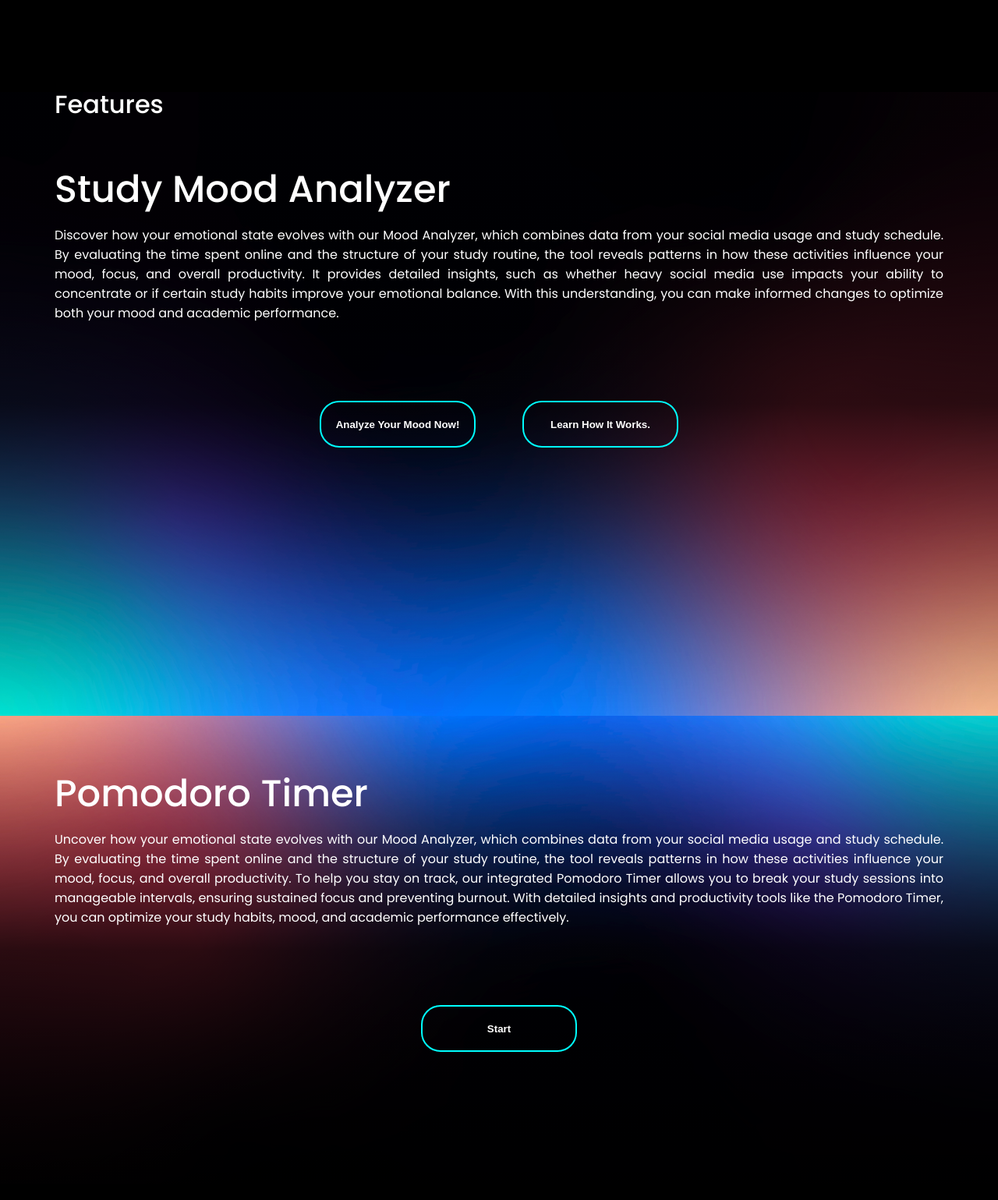
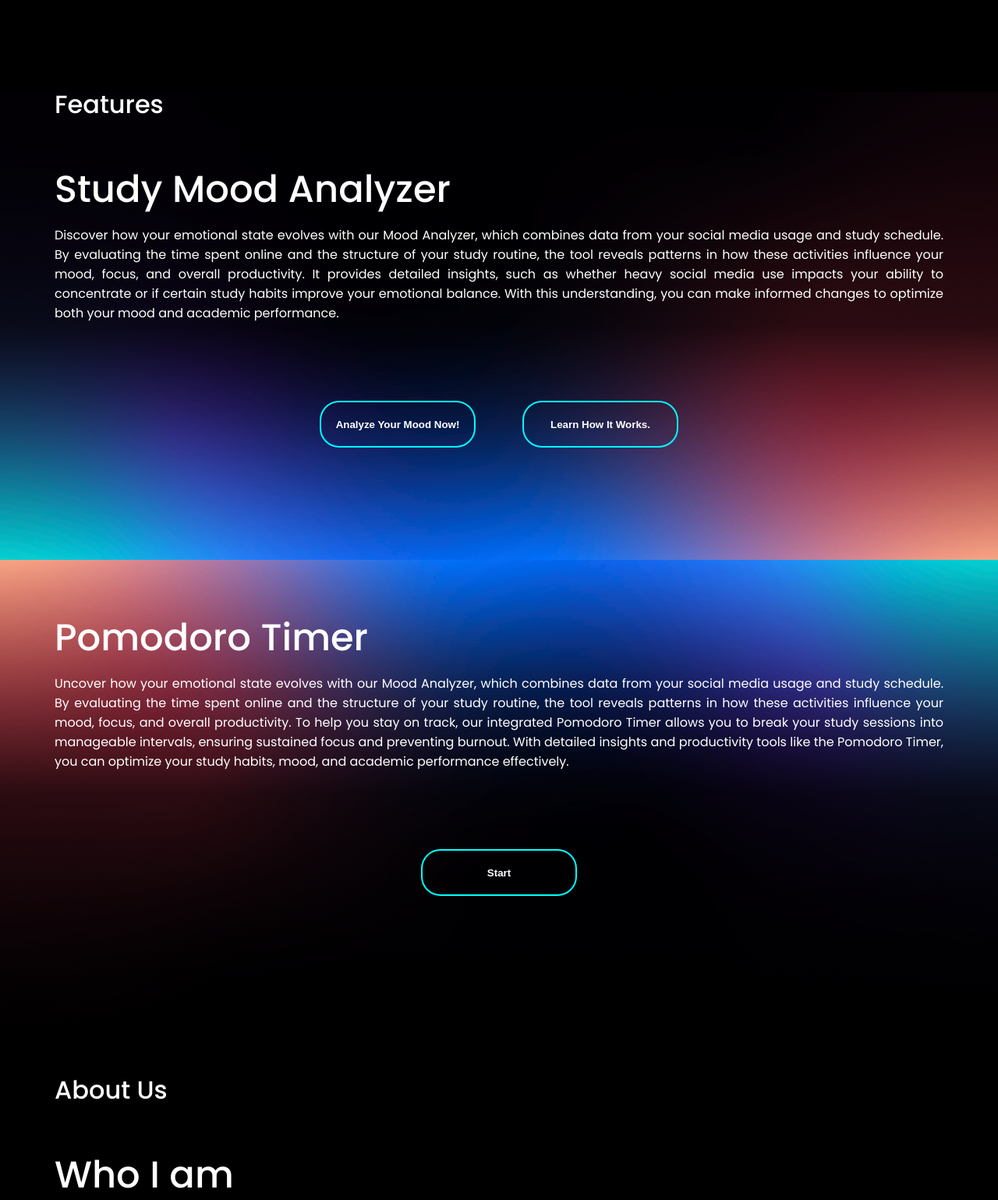
Before and after one commit to pasindu-piyumal/MoodLens, a PHP site: page / in a window 1280 px wide. Shown: the part 1514-3053 px from the top of the page at 78% size. Run offline with PHP 8.4, Linux system fonts and the light colour scheme.

Commit message:
change the box of content of analyszer that how it works

```diff
--- a/assets/css/index.css
+++ b/assets/css/index.css
@@ -655,21 +655,26 @@ button:hover {
 
 .features {
     position: relative;
-    height: 800px;
+    height: 600px;
     overflow: hidden;
     margin-top: 15%;
     background:
         linear-gradient(
             to bottom,
-            rgba(0, 0, 0, 0.866), /* Light black at the top */
-            rgba(0, 0, 0, 0.823), /* Darker black in the middle */
-            transparent /* Fully transparent at the bottom */
+            rgba(0, 0, 0, 0.866),
+            rgba(0, 0, 0, 0.823),
+            transparent
         ),
 
-        url(../images/bg.jpg); /* Background image */
+        url(../images/bg.jpg);
     background-repeat: no-repeat;
     background-size: cover;
     background-position: center;
+    transition: height 0.5s ease;
+}
+
+.features.expanded {
+    height: 850px;
 }
 
 
--- a/assets/js/index.js
+++ b/assets/js/index.js
@@ -159,3 +159,7 @@ messageInput.addEventListener("keydown", (e) => {
 });
 
 sendMessageButton.addEventListener("click", (e) => handleOutgoingMessage(e));
+
+document.getElementById("showdetailsbtn").addEventListener("click", function () {
+    document.querySelector(".features").classList.toggle("expanded");
+})
```
